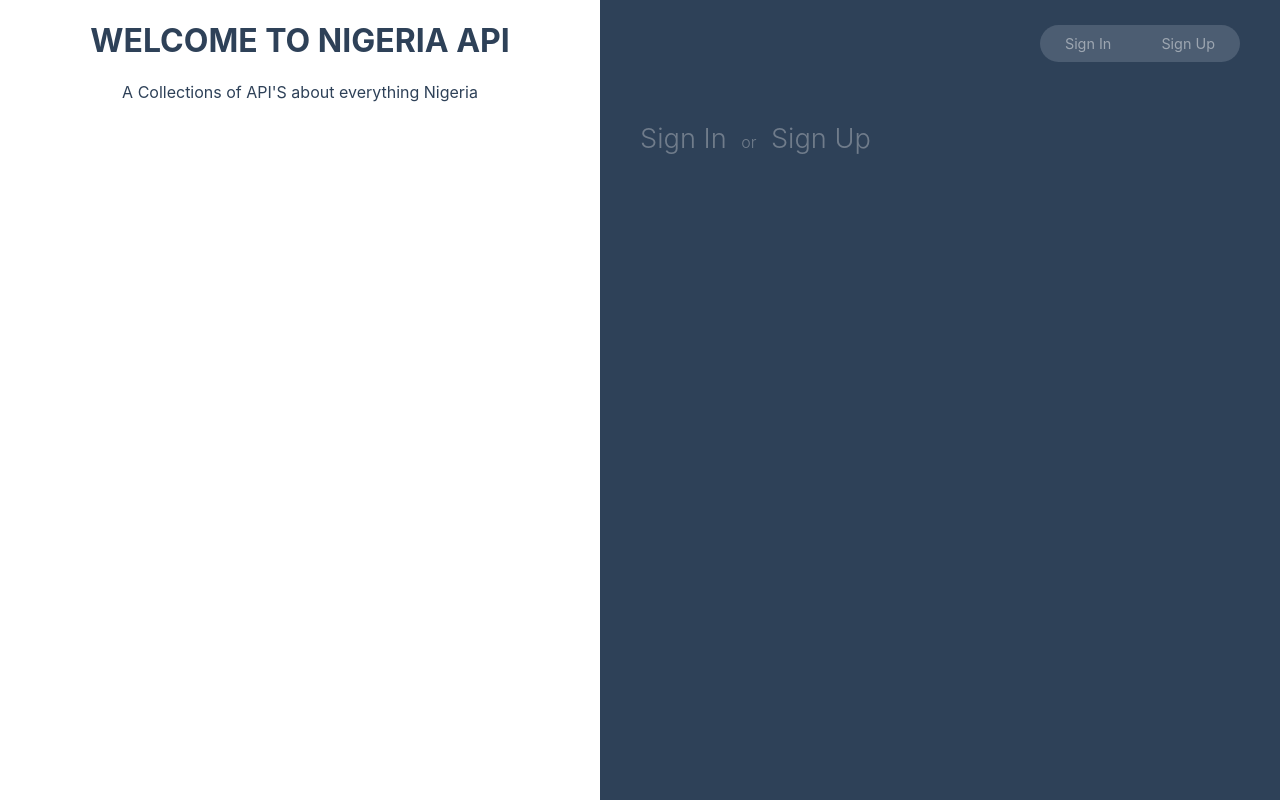
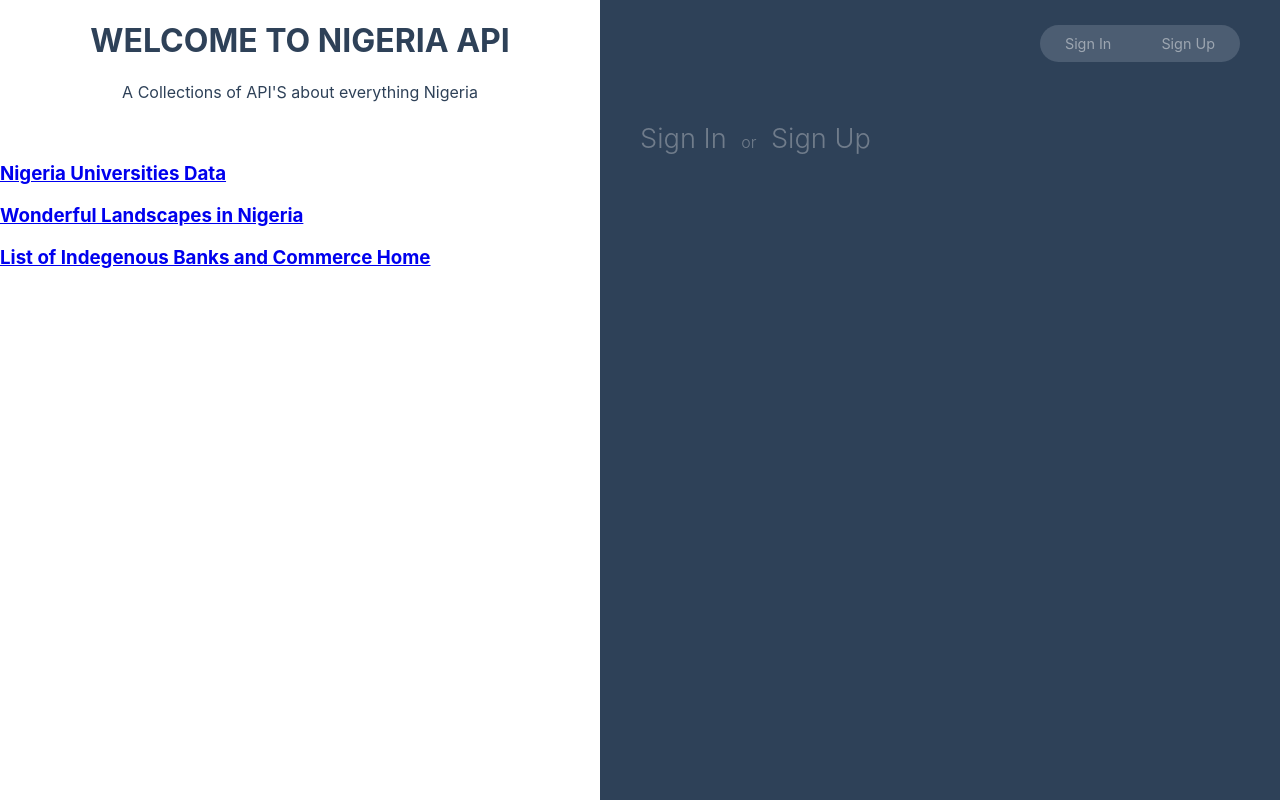
Before and after one commit to WuraLab/NigeriaApi-Frontend, a React (Create React App) app: page /#/dashboard in a window 1280 px wide. Built offline with nearby package versions, Linux system fonts and the light colour scheme.

Commit message:
refactored the previous codebase the meet the proper react component style

```diff
--- a/package.json
+++ b/package.json
@@ -8,6 +8,7 @@
     "@testing-library/user-event": "^7.1.2",
     "axios": "^0.19.2",
     "react": "^16.13.1",
+    "react-cookie": "^4.0.3",
     "react-dom": "^16.13.1",
     "react-router-dom": "^5.2.0",
     "react-scripts": "^3.4.3"
--- a/src/App.js
+++ b/src/App.js
@@ -1,42 +1,29 @@
-import React, { Component } from 'react';
-import { HashRouter as Router, Route, Link, NavLink } from 'react-router-dom';
-import SignUpForm from './components/sign-up';
-import SignInForm from './components/sign-in';
+import React, { Component } from "react";
+import "./components/auth";
 
-import './App.css';
+import "./App.css";
+import LeftDash from "./components/left-dash";
+import Auth from "./components/auth";
 
 class App extends Component {
   render() {
     return (
-      <Router basename="/9ja-api/">
-        <div className="App">
-          <div className="App__Aside">
-            <div className="header">
-            <h1>WELCOME TO NIGERIA API</h1>
-            <p>A Collections of API'S about everything Nigeria</p>
-            <h3>Checkout some of our popular Api's</h3>
-            </div>
-          </div>
-          <div className="App__Form">
-            <div className="PageSwitcher">
-                <NavLink to="/sign-in" activeClassName="PageSwitcher__Item--Active" className="PageSwitcher__Item">Sign In</NavLink>
-                <NavLink exact to="/" activeClassName="PageSwitcher__Item--Active" className="PageSwitcher__Item">Sign Up</NavLink>
-              </div>
-
-              <div className="FormTitle">
-                  <NavLink to="/sign-in" activeClassName="FormTitle__Link--Active" className="FormTitle__Link">Sign In</NavLink> or <NavLink exact to="/" activeClassName="FormTitle__Link--Active" className="FormTitle__Link">Sign Up</NavLink>
-              </div>
-
-              <Route exact path="/" component={SignUpForm}>
-              </Route>
-              <Route path="/sign-in" component={SignInForm}>
-              </Route>
-          </div>
-
-        </div>
-      </Router>
+      <div className="App">
+        <LeftDash />
+        <Auth />
+      </div>
     );
   }
 }
 
 export default App;
+
+// /// App.js
+// //<header/>
+// <Route exact path="/" component={SignUpForm}>
+// </Route>
+// <Route path="/sign-in" component={SignInForm}>
+// </Route>
+// <Route path="/dashboard" component={dashboard}>
+// </Route>
+// //<footer/>
--- /dev/null
+++ b/src/components/auth.js
@@ -0,0 +1,41 @@
+import React, { Component } from 'react';
+import SignUpForm from './sign-up';
+import SignInForm from './sign-in';
+import { HashRouter as Router, Route, NavLink } from 'react-router-dom';
+import {CookiesProvider} from 'react-cookie'
+
+
+// import './App.css';
+
+class Auth extends Component {
+  render() {
+    return (
+      <CookiesProvider>
+        <Router basename="/9ja-api/">
+
+
+
+            <div className="App__Form">
+              <div className="PageSwitcher">
+                  <NavLink to="/sign-in" activeClassName="PageSwitcher__Item--Active" className="PageSwitcher__Item">Sign In</NavLink>
+                  <NavLink exact to="/" activeClassName="PageSwitcher__Item--Active" className="PageSwitcher__Item">Sign Up</NavLink>
+                </div>
+                <div className="FormTitle">
+                    <NavLink to="/sign-in" activeClassName="FormTitle__Link--Active" className="FormTitle__Link">Sign In</NavLink> or <NavLink exact to="/" activeClassName="FormTitle__Link--Active" className="FormTitle__Link">Sign Up</NavLink>
+                </div>
+
+                <Route exact path="/" component={SignUpForm}>
+                </Route>
+                <Route path="/sign-in" component={SignInForm}>
+                </Route>
+                {/* <Route path="/dashboard" component={dashboard}>
+                </Route> */}
+            </div>
+
+        </Router>
+      </CookiesProvider>
+    );
+  }
+}
+
+export default Auth;
--- /dev/null
+++ b/src/components/left-dash.js
@@ -0,0 +1,28 @@
+import React, { Component } from "react";
+import { HashRouter as Router, Route, NavLink } from "react-router-dom";
+// import "../App.css";
+
+class LeftDash extends Component {
+  render() {
+    return (
+      <div className="App__Aside">
+        <div className="header">
+          <h1>WELCOME TO NIGERIA API</h1>
+          <p>A Collections of API'S about everything Nigeria</p>
+        </div>
+        <h3>Checkout some of our popular Api's</h3>
+
+        <h3>
+          <a href="#">Nigeria Universities Data</a>
+        </h3>
+        <h3>
+          <a href="#">Wonderful Landscapes in Nigeria</a>
+        </h3>
+        <h3>
+          <a href="#">List of Indegenous Banks and Commerce Home</a>
+        </h3>
+      </div>
+    );
+  }
+}
+export default LeftDash;
```
Also changed, not shown: src/components/sign-in.js (+59 -2 lines), src/session.js (added, +25 -0 lines), 1 other file (tests, documents, lock files or other folders).
